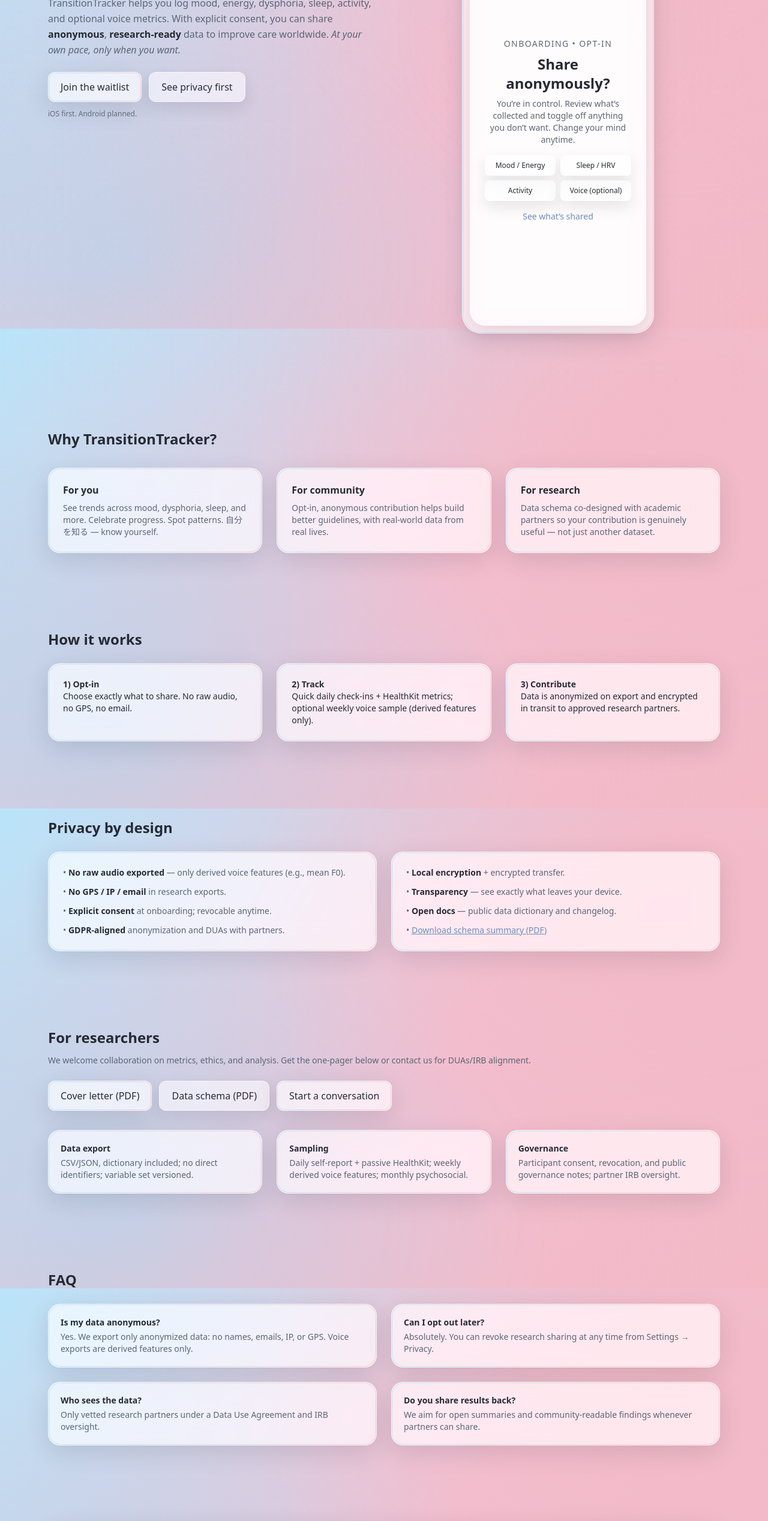
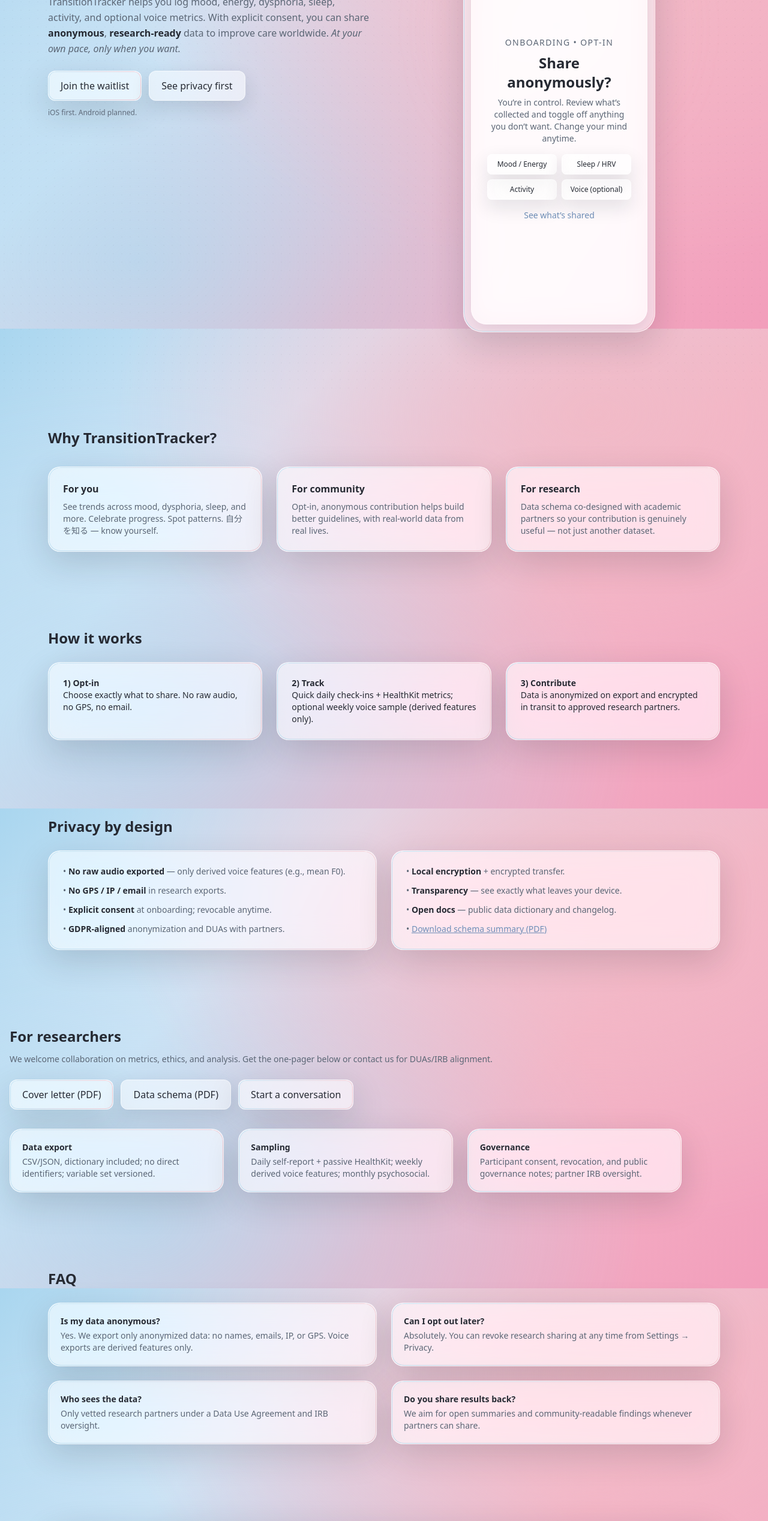
Before and after one commit to Seralyn/TransitionTracker, a plain HTML site: page index.html in a window 1280 px wide. Shown: the part 252-2788 px from the top of the page at 60% size. Drawn offline with nearby package versions, Linux system fonts and the light colour scheme.

Commit message:
more changes to the appearance

```diff
--- a/index.html
+++ b/index.html
@@ -18,87 +18,110 @@
       theme: {
         extend: {
           colors: {
-            softBlack: '#262A33',     // softer-than-black headings
-            softText:  '#5B6675',     // paragraph/body
-            mediumBlue:'#6F8FB8',     // links/secondary accents
-            transBlue: '#A8D8F0',
-            transPink: '#F2B9C5'
+            softBlack: '#262A33',  // softer-than-black headings
+            softText:  '#5B6675',  // paragraph/body
+            linkBlue:  '#6F8FB8',  // links/secondary accents
           },
           boxShadow: {
-            glass: '0 12px 40px rgba(17, 24, 39, 0.12)'
+            glass: '0 18px 55px rgba(17,24,39,.16)',
+            glassMd: '0 12px 32px rgba(17,24,39,.12)',
           },
           borderRadius: {
             '2xl': '1.25rem',
             '3xl': '1.75rem'
           },
-          backdropBlur: { 20: '20px' },
+          backdropBlur: { 20: '20px', 28: '28px' },
           keyframes: {
             shimmer: { '0%': {backgroundPosition:'0% 50%'}, '100%': {backgroundPosition:'100% 50%'} }
           },
-          animation: { shimmer: 'shimmer 50s ease-in-out infinite' }
+          animation: { shimmer: 'shimmer 45s ease-in-out infinite' }
         }
       }
     }
   </script>
 
   <style>
-    /* --- Stronger pink presence in the background --- */
+    /* ——— Stronger blue→pink gradient like the preview ——— */
     body{
       background-image:
-        radial-gradient(1100px 800px at 85% 20%, rgba(242,185,197,0.70), rgba(242,185,197,0) 62%),
-        radial-gradient(1200px 900px at 15% 85%, rgba(168,216,240,0.55), rgba(168,216,240,0) 60%),
-        linear-gradient(135deg, #B9E4FA 0%, #F4BED0 55%, #F2B9C5 100%);
+        radial-gradient(1300px 900px at 78% 18%, rgba(242,185,197,0.85), rgba(242,185,197,0) 62%),
+        radial-gradient(1400px 1000px at 18% 86%, rgba(168,216,240,0.65), rgba(168,216,240,0) 60%),
+        linear-gradient(135deg, #A9D6EF 0%, #D9E7F7 30%, #F4B4C8 65%, #F29EBB 100%);
       background-attachment: fixed,fixed,fixed;
       background-size: auto,auto,400% 400%;
-      animation: shimmer 50s ease-in-out infinite;
+      animation: shimmer 45s ease-in-out infinite;
+    }
+    /* subtle dotted field */
+    .bg-grid{
+      background-image: radial-gradient(rgba(38,42,51,.08) 1px, transparent 1px);
+      background-size: 14px 14px;
+      opacity:.33;
     }
 
-    /* dotted field */
-    .bg-grid{
-      background-image: radial-gradient(rgba(38,42,51,0.08) 1px, transparent 1px);
-      background-size: 14px 14px;
-      opacity:.35;
+    /* ——— Apple-like Liquid Glass ———
+       multi-layer frosted translucency with sheen + inner shadow */
+    .liquid{
+      position: relative;
+      background: rgba(255,255,255,.62);
+      border: 1px solid rgba(255,255,255,.65);
+      border-radius: 1.25rem;
+      backdrop-filter: blur(24px) saturate(160%);
+      -webkit-backdrop-filter: blur(24px) saturate(160%);
+      box-shadow: 0 18px 55px rgba(17,24,39,.16);
+      overflow: hidden;
+    }
+    /* top-left sheen */
+    .liquid::after{
+      content:"";
+      position:absolute; inset:0;
+      background:
+        radial-gradient(700px 400px at 10% 0%, rgba(255,255,255,.55), rgba(255,255,255,0) 60%),
+        linear-gradient(180deg, rgba(255,255,255,.18), rgba(255,255,255,0) 40%);
+      pointer-events:none;
+    }
+    /* inner shadow for depth */
+    .liquid::before{
+      content:"";
+      position:absolute; inset:0;
+      box-shadow: inset 0 1px 0 rgba(255,255,255,.6), inset 0 -1px 0 rgba(0,0,0,.04);
+      border-radius: inherit;
+      pointer-events:none;
     }
 
-    /* reusable frosted glass surface */
-    .glass{
-      background: rgba(255,255,255,0.68);
-      backdrop-filter: blur(20px) saturate(160%);
-      -webkit-backdrop-filter: blur(20px) saturate(160%);
-      border: 1px solid rgba(255,255,255,0.65);
-      box-shadow: 0 12px 40px rgba(17,24,39,0.12);
+    /* softer variant for chips/inner surfaces */
+    .liquid-soft{
+      position: relative;
+      background: rgba(255,255,255,.56);
+      border: 1px solid rgba(255,255,255,.55);
+      border-radius: .9rem;
+      backdrop-filter: blur(22px) saturate(140%);
+      -webkit-backdrop-filter: blur(22px) saturate(140%);
+      box-shadow: 0 12px 32px rgba(17,24,39,.12);
     }
 
-    /* lighter frosted variant (for inner elements) */
-    .glass-soft{
-      background: rgba(255,255,255,0.58);
-      backdrop-filter: blur(18px) saturate(150%);
-      -webkit-backdrop-filter: blur(18px) saturate(150%);
-      border: 1px solid rgba(255,255,255,0.55);
-      box-shadow: 0 10px 26px rgba(17,24,39,0.10);
+    /* gradient micro-border (hairline) */
+    .g-border{ position:relative; }
+    .g-border::after{
+      content:""; position:absolute; inset:0; border-radius:inherit; padding:1px;
+      background: linear-gradient(90deg, #A8D8F0, #F2B9C5);
+      -webkit-mask:linear-gradient(#000 0 0) content-box,linear-gradient(#000 0 0);
+      -webkit-mask-composite:xor; mask-composite:exclude; opacity:.7; pointer-events:none;
     }
 
-    /* subtle gradient hairline border */
-    .gradient-border{ position:relative; border-radius:1rem; }
-    .gradient-border::before{
-      content:""; position:absolute; inset:0; border-radius:inherit; padding:1px;
-      background: linear-gradient(90deg,#A8D8F0,#F2B9C5);
-      -webkit-mask:linear-gradient(#000 0 0) content-box,linear-gradient(#000 0 0);
-      -webkit-mask-composite:xor; mask-composite:exclude; pointer-events:none; opacity:.7;
-    }
-
+    /* links */
     .link{ color:#6F8FB8; }
     .link:hover{ color:#5377A2; }
-    ::selection{ background:rgba(168,216,240,0.35); }
+
+    ::selection{ background:rgba(168,216,240,.35); }
   </style>
 </head>
 
 <body class="text-softBlack">
   <!-- Header -->
-  <header class="sticky top-0 z-30 glass border-b border-white/60">
+  <header class="sticky top-0 z-30 liquid g-border border-none">
     <div class="max-w-6xl mx-auto px-4 py-3 flex items-center justify-between">
       <a href="#top" class="flex items-center gap-3">
-        <span class="inline-flex h-8 w-8 rounded-xl glass items-center justify-center font-bold text-softBlack gradient-border">TT</span>
+        <span class="inline-flex h-8 w-8 items-center justify-center font-bold text-softBlack liquid g-border rounded-xl">TT</span>
         <span class="font-semibold">TransitionTracker</span>
       </a>
       <nav class="hidden md:flex gap-6 text-sm text-softText">
@@ -109,7 +132,7 @@
         <a href="#faq" class="hover:text-softBlack">FAQ</a>
         <a href="#contact" class="hover:text-softBlack">Contact</a>
       </nav>
-      <a href="#cta" class="ml-4 inline-flex items-center px-4 py-2 rounded-xl glass text-softBlack gradient-border hover:bg-white/80">Get updates</a>
+      <a href="#cta" class="ml-4 inline-flex items-center px-4 py-2 rounded-xl liquid g-border text-softBlack hover:brightness-110">Get updates</a>
     </div>
   </header>
 
@@ -117,7 +140,7 @@
   <section id="top" class="relative overflow-hidden">
     <div class="absolute inset-0 bg-grid"></div>
     <div class="max-w-6xl mx-auto px-4 pt-16 pb-24 relative">
-      <div class="grid md:grid-cols-2 gap-10 items-start">
+      <div class="grid md:grid-cols-2 gap-12 items-start">
         <div>
           <h1 class="text-4xl md:text-5xl font-extrabold tracking-tight">
             Track your transition.<br class="hidden md:block"/> Power better research.
@@ -128,31 +151,38 @@
             <span class="italic"> At your own pace, only when you want.</span>
           </p>
           <div class="mt-6 flex flex-wrap gap-3">
-            <a href="#cta" class="px-5 py-3 rounded-xl glass text-softBlack gradient-border hover:bg-white/80">Join the waitlist</a>
-            <a href="#privacy" class="px-5 py-3 rounded-xl glass-soft text-softBlack hover:bg-white/70">See privacy first</a>
+            <a href="#cta" class="px-5 py-3 rounded-xl liquid g-border text-softBlack hover:brightness-110">Join the waitlist</a>
+            <a href="#privacy" class="px-5 py-3 rounded-xl liquid-soft text-softBlack hover:brightness-110">See privacy first</a>
           </div>
           <p class="mt-3 text-xs text-softText/90">iOS first. Android planned.</p>
         </div>
 
-        <!-- Phone mock -->
+        <!-- Phone mock: keeps the “onboarding • opt-in” look and ready for a real screenshot -->
         <div class="relative">
-          <div class="aspect-[9/19] rounded-[2rem] glass mx-auto w-72 md:w-80 p-3 gradient-border">
-            <div class="h-full w-full rounded-[1.6rem] glass-soft flex items-center justify-center text-center p-6">
-              <div>
-                <div class="text-sm uppercase tracking-widest text-softText">Onboarding • Opt-in</div>
+          <div class="aspect-[9/19] w-72 md:w-80 mx-auto rounded-[2rem] liquid g-border p-3">
+            <div class="h-full w-full rounded-[1.6rem] liquid-soft p-6 flex items-center justify-center text-center">
+              <div class="max-w-[15rem] mx-auto">
+                <div class="text-sm tracking-widest text-softText uppercase">Onboarding • Opt-in</div>
                 <div class="mt-2 text-2xl font-semibold">Share anonymously?</div>
                 <p class="mt-2 text-sm text-softText">You’re in control. Review what’s collected and toggle off anything you don’t want. Change your mind anytime.</p>
+
+                <!-- chips -->
                 <div class="mt-4 grid grid-cols-2 gap-2 text-xs">
-                  <span class="px-3 py-2 rounded-lg glass-soft">Mood / Energy</span>
-                  <span class="px-3 py-2 rounded-lg glass-soft">Sleep / HRV</span>
-                  <span class="px-3 py-2 rounded-lg glass-soft">Activity</span>
-                  <span class="px-3 py-2 rounded-lg glass-soft">Voice (optional)</span>
+                  <span class="px-3 py-2 rounded-lg liquid-soft">Mood / Energy</span>
+                  <span class="px-3 py-2 rounded-lg liquid-soft">Sleep / HRV</span>
+                  <span class="px-3 py-2 rounded-lg liquid-soft">Activity</span>
+                  <span class="px-3 py-2 rounded-lg liquid-soft">Voice (optional)</span>
                 </div>
+
+                <!-- placeholder for future real screenshot -->
+                <!-- <img src="/app-onboarding.png" alt="App onboarding" class="mt-4 rounded-xl w-full object-cover"> -->
+
                 <a href="#privacy" class="mt-4 inline-block link text-sm">See what’s shared</a>
               </div>
             </div>
           </div>
-          <!-- trans glow -->
+
+          <!-- Trans glow behind phone -->
           <div class="absolute -z-10 blur-3xl rounded-full w-64 h-64 left-1/2 -translate-x-1/2 top-10"
                style="background: radial-gradient(closest-side, rgba(168,216,240,0.55), rgba(242,185,197,0.55));"></div>
         </div>
@@ -165,15 +195,15 @@
     <div class="max-w-6xl mx-auto px-4">
       <h2 class="text-2xl font-bold">Why TransitionTracker?</h2>
       <div class="mt-8 grid md:grid-cols-3 gap-6">
-        <div class="p-6 rounded-2xl glass gradient-border">
+        <div class="p-6 liquid g-border">
           <h3 class="font-semibold">For you</h3>
           <p class="mt-2 text-sm text-softText">See trends across mood, dysphoria, sleep, and more. Celebrate progress. Spot patterns. 自分を知る — know yourself.</p>
         </div>
-        <div class="p-6 rounded-2xl glass gradient-border">
+        <div class="p-6 liquid g-border">
           <h3 class="font-semibold">For community</h3>
           <p class="mt-2 text-sm text-softText">Opt-in, anonymous contribution helps build better guidelines, with real-world data from real lives.</p>
         </div>
-        <div class="p-6 rounded-2xl glass gradient-border">
+        <div class="p-6 liquid g-border">
           <h3 class="font-semibold">For research</h3>
           <p class="mt-2 text-sm text-softText">Data schema co-designed with academic partners so your contribution is genuinely useful — not just another dataset.</p>
         </div>
@@ -186,9 +216,9 @@
     <div class="max-w-6xl mx-auto px-4">
       <h2 class="text-2xl font-bold">How it works</h2>
       <ol class="mt-6 grid md:grid-cols-3 gap-6 text-sm">
-        <li class="p-6 rounded-2xl glass gradient-border"><span class="font-semibold">1) Opt-in</span><br/>Choose exactly what to share. No raw audio, no GPS, no email.</li>
-        <li class="p-6 rounded-2xl glass gradient-border"><span class="font-semibold">2) Track</span><br/>Quick daily check-ins + HealthKit metrics; optional weekly voice sample (derived features only).</li>
-        <li class="p-6 rounded-2xl glass gradient-border"><span class="font-semibold">3) Contribute</span><br/>Data is anonymized on export and encrypted in transit to approved research partners.</li>
+        <li class="p-6 liquid g-border"><span class="font-semibold">1) Opt-in</span><br/>Choose exactly what to share. No raw audio, no GPS, no email.</li>
+        <li class="p-6 liquid g-border"><span class="font-semibold">2) Track</span><br/>Quick daily check-ins + HealthKit metrics; optional weekly voice sample (derived features only).</li>
+        <li class="p-6 liquid g-border"><span class="font-semibold">3) Contribute</span><br/>Data is anonymized on export and encrypted in transit to approved research partners.</li>
       </ol>
     </div>
   </section>
@@ -198,13 +228,13 @@
     <div class="max-w-6xl mx-auto px-4">
       <h2 class="text-2xl font-bold">Privacy by design</h2>
       <div class="mt-6 grid md:grid-cols-2 gap-6 text-sm">
-        <ul class="space-y-3 p-6 rounded-2xl glass gradient-border text-softText">
+        <ul class="space-y-3 p-6 liquid g-border text-softText">
           <li>• <strong class="text-softBlack">No raw audio exported</strong> — only derived voice features (e.g., mean F0).</li>
           <li>• <strong class="text-softBlack">No GPS / IP / email</strong> in research exports.</li>
           <li>• <strong class="text-softBlack">Explicit consent</strong> at onboarding; revocable anytime.</li>
           <li>• <strong class="text-softBlack">GDPR-aligned</strong> anonymization and DUAs with partners.</li>
         </ul>
-        <ul class="space-y-3 p-6 rounded-2xl glass gradient-border text-softText">
+        <ul class="space-y-3 p-6 liquid g-border text-softText">
           <li>• <strong class="text-softBlack">Local encryption</strong> + encrypted transfer.</li>
           <li>• <strong class="text-softBlack">Transparency</strong> — see exactly what leaves your device.</li>
           <li>• <strong class="text-softBlack">Open docs</strong> — public data dictionary and changelog.</li>
@@ -216,24 +246,24 @@
 
   <!-- Research -->
   <section id="research" class="py-16">
-    <div class="max-w-6xl mx-auto px-4">
+    <div class="max-w-6xl mx_auto px-4">
       <h2 class="text-2xl font-bold">For researchers</h2>
       <p class="mt-3 text-sm text-softText">We welcome collaboration on metrics, ethics, and analysis. Get the one-pager below or contact us for DUAs/IRB alignment.</p>
       <div class="mt-6 flex flex-wrap gap-3">
-        <a href="/TransitionTracker_Cover_Letter.pdf" class="px-5 py-3 rounded-xl glass text-softBlack gradient-border hover:bg-white/80">Cover letter (PDF)</a>
-        <a href="/TransitionTracker_Data_Schema_Summary.pdf" class="px-5 py-3 rounded-xl glass-soft text-softBlack hover:bg-white/70">Data schema (PDF)</a>
-        <a href="#contact" class="px-5 py-3 rounded-xl glass text-softBlack gradient-border hover:bg-white/80">Start a conversation</a>
+        <a href="/TransitionTracker_Cover_Letter.pdf" class="px-5 py-3 rounded-xl liquid g-border text-softBlack hover:brightness-110">Cover letter (PDF)</a>
+        <a href="/TransitionTracker_Data_Schema_Summary.pdf" class="px-5 py-3 rounded-xl liquid-soft text-softBlack hover:brightness-110">Data schema (PDF)</a>
+        <a href="#contact" class="px-5 py-3 rounded-xl liquid g-border text-softBlack hover:brightness-110">Start a conversation</a>
       </div>
       <div class="mt-8 grid md:grid-cols-3 gap-6 text-sm">
-        <div class="p-5 rounded-2xl glass gradient-border">
+        <div class="p-5 liquid g-border">
           <div class="font-semibold">Data export</div>
           <p class="mt-1 text-softText">CSV/JSON, dictionary included; no direct identifiers; variable set versioned.</p>
         </div>
-        <div class="p-5 rounded-2xl glass gradient-border">
+        <div class="p-5 liquid g-border">
           <div class="font-semibold">Sampling</div>
           <p class="mt-1 text-softText">Daily self-report + passive HealthKit; weekly derived voice features; monthly psychosocial.</p>
         </div>
-        <div class="p-5 rounded-2xl glass gradient-border">
+        <div class="p-5 liquid g-border">
           <div class="font-semibold">Governance</div>
           <p class="mt-1 text-softText">Participant consent, revocation, and public governance notes; partner IRB oversight.</p>
         </div>
@@ -246,19 +276,19 @@
     <div class="max-w-6xl mx-auto px-4">
       <h2 class="text-2xl font-bold">FAQ</h2>
       <div class="mt-6 grid md:grid-cols-2 gap-6 text-sm">
-        <div class="p-5 rounded-2xl glass gradient-border">
+        <div class="p-5 liquid g-border">
           <div class="font-semibold">Is my data anonymous?</div>
           <p class="mt-1 text-softText">Yes. We export only anonymized data: no names, emails, IP, or GPS. Voice exports are derived features only.</p>
         </div>
-        <div class="p-5 rounded-2xl glass gradient-border">
+        <div class="p-5 liquid g-border">
           <div class="font-semibold">Can I opt out later?</div>
           <p class="mt-1 text-softText">Absolutely. You can revoke research sharing at any time from Settings → Privacy.</p>
         </div>
-        <div class="p-5 rounded-2xl glass gradient-border">
+        <div class="p-5 liquid g-border">
           <div class="font-semibold">Who sees the data?</div>
           <p class="mt-1 text-softText">Only vetted research partners under a Data Use Agreement and IRB oversight.</p>
         </div>
-        <div class="p-5 rounded-2xl glass gradient-border">
+        <div class="p-5 liquid g-border">
           <div class="font-semibold">Do you share results back?</div>
           <p class="mt-1 text-softText">We aim for open summaries and community-readable findings whenever partners can share.</p>
         </div>
@@ -269,18 +299,18 @@
   <!-- CTA -->
   <section id="cta" class="py-16">
     <div class="max-w-6xl mx-auto px-4">
-      <div class="rounded-3xl glass gradient-border p-8">
+      <div class="liquid g-border rounded-3xl p-8">
         <div class="grid md:grid-cols-2 gap-8 items-center">
           <div>
             <h2 class="text-3xl font-bold">Be first to know</h2>
             <p class="mt-2 text-softText">Join the early access list. No spam — just meaningful updates and opt-in invitations.</p>
           </div>
-          <form class="glass-soft p-4 rounded-2xl" netlify name="waitlist" netlify-honeypot="bot-field">
+          <form class="liquid-soft p-4 rounded-2xl" netlify name="waitlist" netlify-honeypot="bot-field">
             <input type="hidden" name="form-name" value="waitlist">
             <input type="text" name="bot-field" class="hidden" />
             <label class="block text-sm mb-2" for="email">Email</label>
             <input id="email" name="email" type="email" required class="w-full px-4 py-3 rounded-xl text-softBlack border border-white/70 bg-white/90" placeholder="you@example.com" />
-            <button type="submit" class="mt-3 w-full px-4 py-3 rounded-xl glass text-softBlack gradient-border hover:bg-white/85">Join waitlist</button>
+            <button type="submit" class="mt-3 w-full px-4 py-3 rounded-xl liquid g-border text-softBlack hover:brightness-110">Join waitlist</button>
             <p class="mt-2 text-xs text-softText">By submitting, you agree to our <a href="#privacy" class="link underline">privacy notice</a>.</p>
           </form>
         </div>
@@ -294,8 +324,8 @@
       <h2 class="text-2xl font-bold">Contact</h2>
       <p class="mt-2 text-sm text-softText">Researchers: request the data dictionary, DUAs, or an intro call. Media: request the press kit.</p>
       <div class="mt-4 flex flex-wrap gap-3 text-sm">
-        <a class="px-5 py-3 rounded-xl glass text-softBlack gradient-border hover:bg-white/85" href="mailto:hello@transitiontracker.app">hello@transitiontracker.app</a>
-        <a class="px-5 py-3 rounded-xl glass-soft hover:bg-white/70" href="/press-kit.zip">Press kit</a>
+        <a class="px-5 py-3 rounded-xl liquid g-border text-softBlack hover:brightness-110" href="mailto:hello@transitiontracker.app">hello@transitiontracker.app</a>
+        <a class="px-5 py-3 rounded-xl liquid-soft hover:brightness-110" href="/press-kit.zip">Press kit</a>
       </div>
     </div>
   </section>
@@ -311,7 +341,7 @@
     <p class="mt-2">This app is provided as-is with no warranties. Use it responsibly and understand that we are not liable for any issues arising from its use.</p>
   </section>
 
-  <footer class="py-10 glass border-t border-white/60">
+  <footer class="py-10 liquid g-border">
     <div class="max-w-6xl mx-auto px-4 text-xs text-softText flex flex-wrap items-center justify-between gap-3">
       <div>© <span id="year"></span> TransitionTracker • Built with privacy first • Barcelona</div>
       <div class="flex gap-4">
@@ -322,6 +352,8 @@
     </div>
   </footer>
 
-  <script>document.getElementById('year').textContent = new Date().getFullYear();</script>
+  <script>
+    document.getElementById('year').textContent = new Date().getFullYear();
+  </script>
 </body>
 </html>
```
